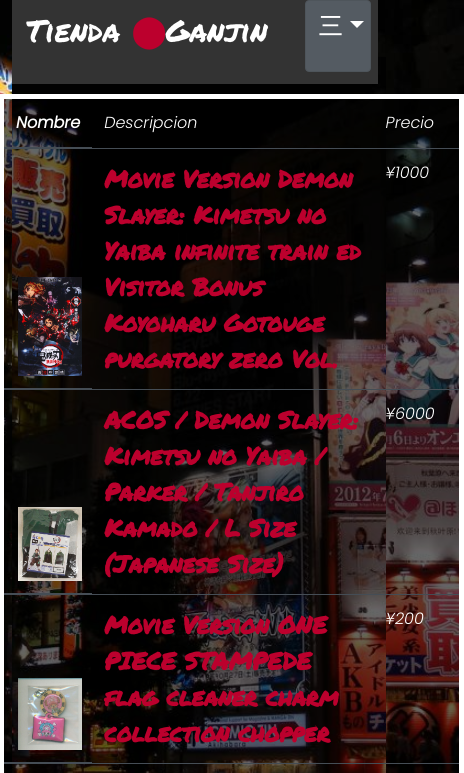
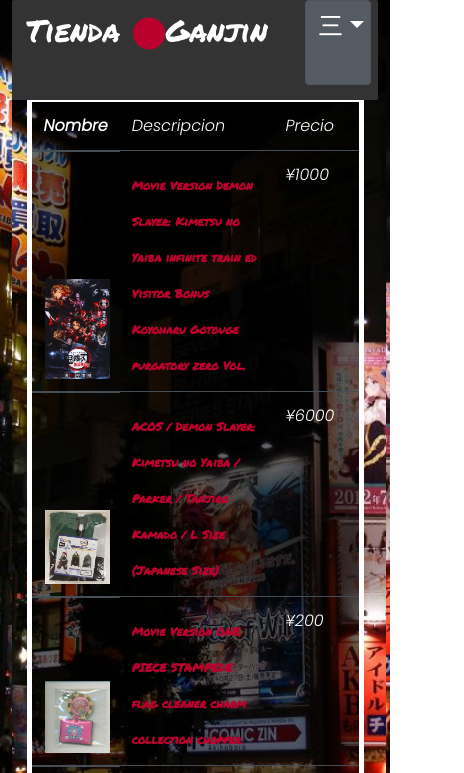
Before and after one commit to MaxAim/maxaim.github.io, a plain HTML site: page productos.html in a window 390 px wide. Shown: the top 773 px of the page, 464 px wide, since content can reach past the window. Drawn offline with nearby package versions, Linux system fonts and the light colour scheme; a script that the page names is missing; a web font is replaced by a local one.

Commit message:
Add files via upload

```diff
--- a/css/style.css
+++ b/css/style.css
@@ -46,7 +46,6 @@
   width: 97%;
   top: 0;
   left: 1.5%;
-  overflow: hidden;
   border: black solid thick;
   background: grey;
   z-index: 10; }
@@ -101,15 +100,13 @@
     .table-dark th img {
       width: 100%; }
 
-@media only screen and (max-width: 1024px) {
-  .menu__desktop {
+@media only screen and (max-width: 1040px) {
+  .menu__desktop, td p, .main__ofertas {
     display: none; }
   body {
-    margin-top: 15%;
     margin-left: 2%;
-    max-width: 98%; }
-  .main__ofertas {
-    display: none; }
+    margin-top: 60px;
+    width: 98%; }
   .main__masVendido {
     flex-direction: column; }
   h1 {
@@ -130,20 +127,24 @@
     font-family: "Permanent Marker";
     z-index: 10;
     width: 94%;
-    height: 10%; }
+    height: 100px;
+    border-radius: 1%; }
     .menu__mobile a {
       font-size: 1.6rem;
       color: white;
       position: relative;
       float: left;
       font-family: "Poppins"; }
+    .menu__mobile a {
+      flex-grow: 1; }
   .main__input {
     width: 90%; }
-  td p {
-    display: none; }
   input {
     display: block; }
   .table-dark {
     position: relative;
-    right: 10%;
-    width: 98%; } }
+    width: 98%; }
+    .table-dark img {
+      width: 30%; }
+    .table-dark b {
+      font-size: 3vw; } }
--- a/productos.html
+++ b/productos.html
@@ -13,7 +13,7 @@
     </head>
     <body>
         <header class="menu__desktop">
-            <h1>Tienda <b>⬤</b>Ganjin</h1>
+            <h1>Tienda <b>⬤</b> Ganjin</h1>
             <a href="index.html">Inicio</a>
             <a class="menu__off">Productos</a>
             <a href="envios.html">Envios</a>
@@ -101,7 +101,7 @@
                                 <img src="img/kracie.jpg">
                             </a>
                         </th>
-                        <td scope="col" class="table__producto">/b>Kracie Popin’ Cookin' Animal Pancake DIY Candy Kit</b> <p>Lorem ipsum dolor sit amet, consectetur adipisicing elit, sed do eiusmod tempor incididunt ut labore et dolore magna aliqua. Ut enim ad minim veniam, quis nostrud exercitation ullamco laboris nisi ut aliquip ex ea commodo consequat. Duis aute irure dolor in reprehenderit in voluptate velit esse cillum dolore eu fugiat nulla pariatur. Excepteur sint occaecat cupidatat non proident, sunt in culpa qui officia deserunt mollit anim id est laborum.</p></td>
+                        <td scope="col" class="table__producto"><b>Kracie Popin’ Cookin' Animal Pancake DIY Candy Kit</b> <p>Lorem ipsum dolor sit amet, consectetur adipisicing elit, sed do eiusmod tempor incididunt ut labore et dolore magna aliqua. Ut enim ad minim veniam, quis nostrud exercitation ullamco laboris nisi ut aliquip ex ea commodo consequat. Duis aute irure dolor in reprehenderit in voluptate velit esse cillum dolore eu fugiat nulla pariatur. Excepteur sint occaecat cupidatat non proident, sunt in culpa qui officia deserunt mollit anim id est laborum.</p></td>
                         <td scope="col">U$S4,90</td>
                     </tr>
                     <tr id="kracie2">
```
Also changed, not shown: contacto.html (+1 -1 lines), envios.html (+1 -1 lines), index.html (+1 -7 lines), info.html (+1 -1 lines).
